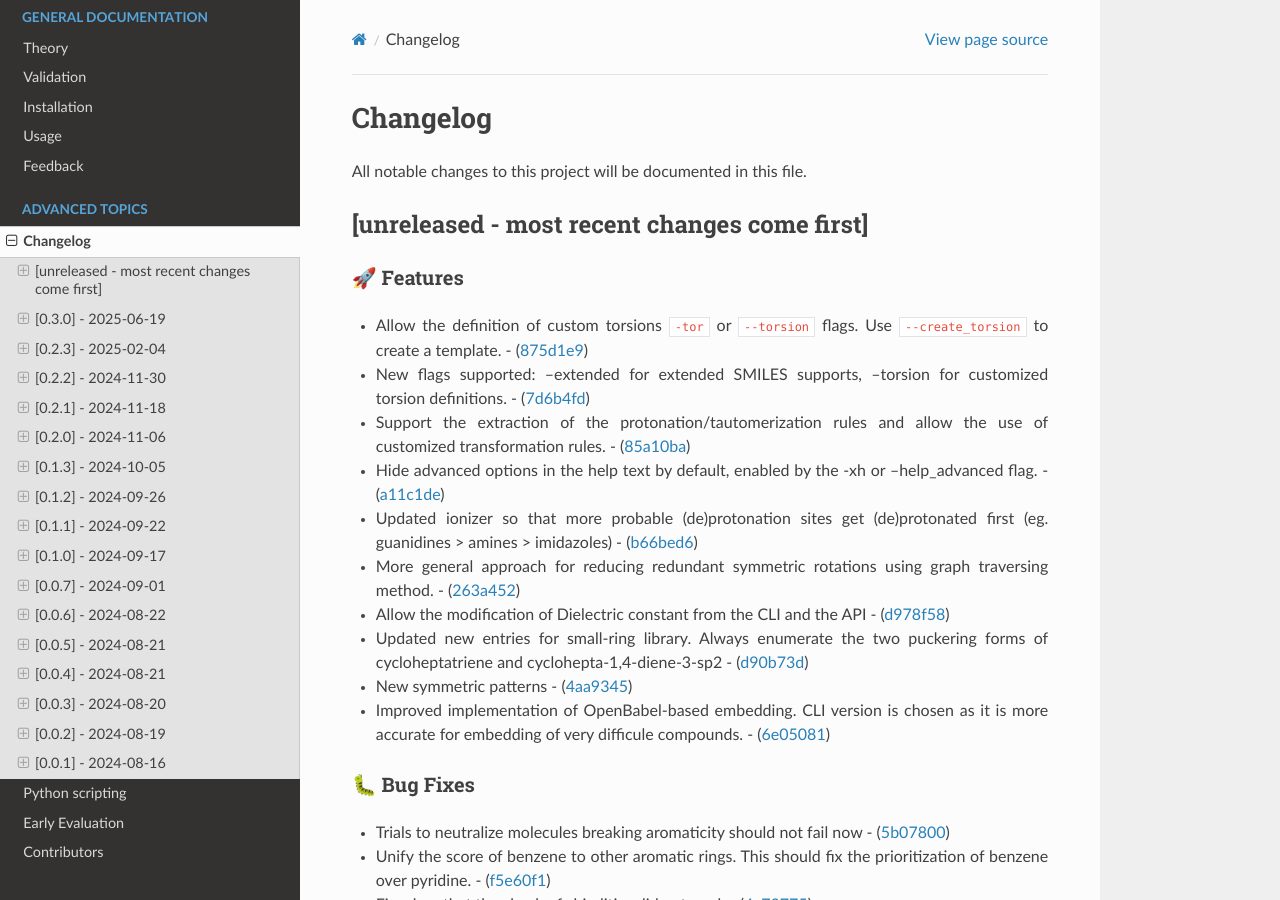
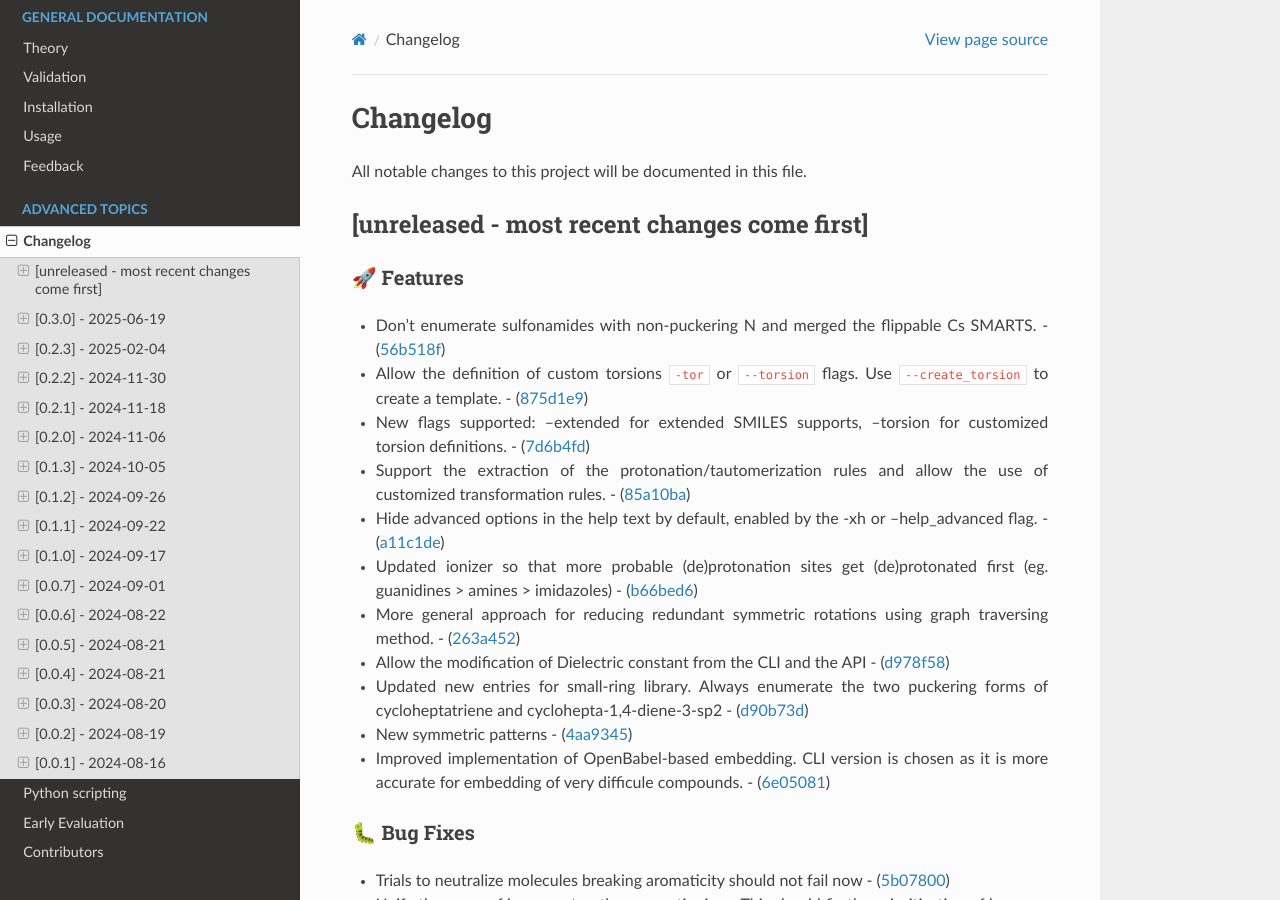
Before and after one commit to phonglam3103/msani-readthedocs, a Sphinx documentation site: the page built from docs/source/changes.rst, in a window 1280 px wide and 900 px high. Built offline with Sphinx 7.4.7 and the Read the Docs theme 3.1.0, drawn with Linux system fonts in a browser that asks for light colours; formulas are drawn with MathJax 3.

Commit message:
Update changes.rst from the software repository

```diff
--- a/docs/source/changes.rst
+++ b/docs/source/changes.rst
@@ -9,6 +9,9 @@ All notable changes to this project will be documented in this file.
 🚀 Features
 ~~~~~~~~~~~
 
+-  Don’t enumerate sulfonamides with non-puckering N and merged the
+   flippable Cs SMARTS. -
+   (`56b518f <https://github.com/phonglam3103/MolSanitizer/commit/56b518f49a78416971e213764461ac6ceb818022>`__)
 -  Allow the definition of custom torsions ``-tor`` or ``--torsion``
    flags. Use ``--create_torsion`` to create a template. -
    (`875d1e9 <https://github.com/phonglam3103/MolSanitizer/commit/875d1e928b6f59eccba8dc238132a37e30b58a03>`__)
```
